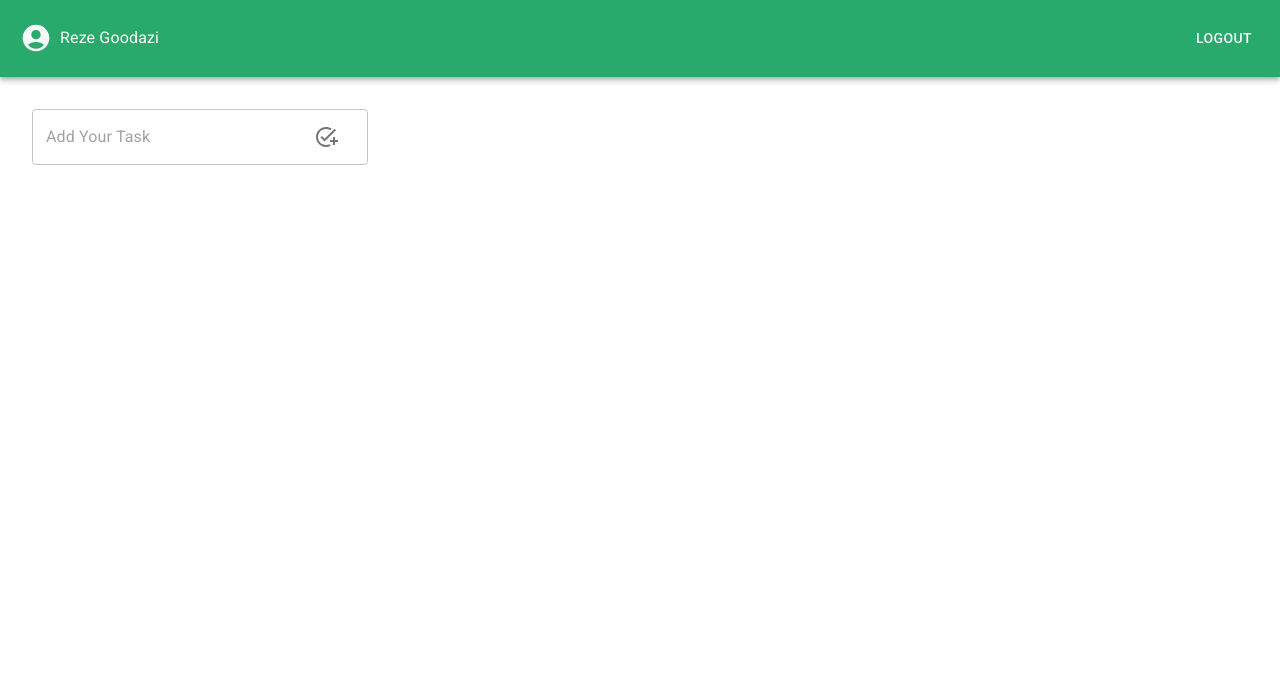
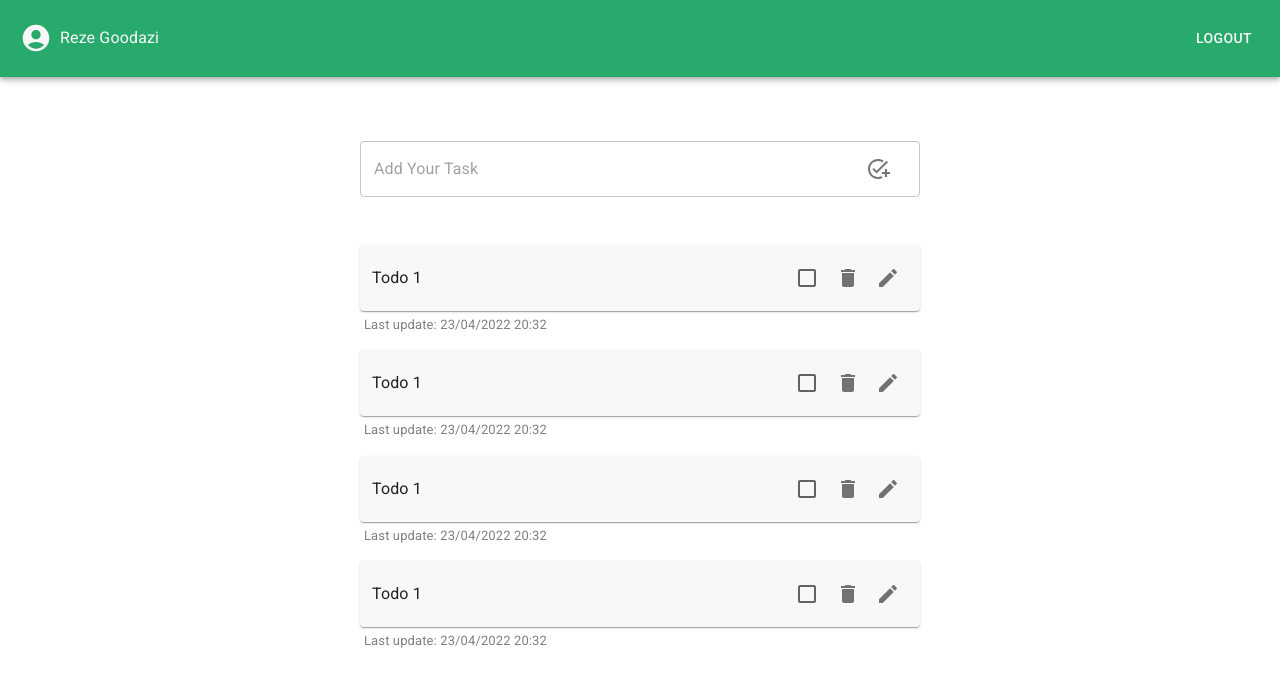
Before and after one commit to reza-goodarzi/todo-app, a Next.js app: page / in a window 1280 px wide. Shown: the top 686 px of the page. Built offline with nearby package versions, Linux system fonts and the light colour scheme.

Commit message:
Compelete Ui

```diff
--- a/src/components/NewTodo.js
+++ b/src/components/NewTodo.js
@@ -1,11 +1,18 @@
+import styled from "@emotion/styled";
 import { AddCircle, AddTask } from "@mui/icons-material";
 import { Box, IconButton, InputAdornment, TextField } from "@mui/material";
 import React from "react";
 
 function NewTodo() {
   return (
-    <form>
-      <Box item sx={{ width: 400, p: 4 }}>
+    <FormStyle>
+      <Box
+        item
+        sx={{
+          width: { xs: "100%", sm: 560 },
+          padding: { xs: "64px 16px 32px", sm: "64px 0 32px" },
+        }}
+      >
         <TextField
           fullWidth
           variant="outlined"
@@ -22,8 +29,15 @@ function NewTodo() {
           }}
         />
       </Box>
-    </form>
+    </FormStyle>
   );
 }
 
 export default NewTodo;
+
+const FormStyle = styled.form`
+  width: 100%;
+  display: flex;
+  align-items: center;
+  justify-content: center;
+`;
--- /dev/null
+++ b/src/components/TodoItem.js
@@ -0,0 +1,43 @@
+import { Delete, Edit } from "@mui/icons-material";
+import { Box, Checkbox, IconButton, ListItem, Paper, Typography } from "@mui/material";
+import React from "react";
+
+function TodoItem({ todo }) {
+  return (
+    <ListItem
+      sx={{
+        display: "flex",
+        flexDirection: "column",
+        alignItems: "start",
+      }}
+    >
+      <Paper
+        sx={{
+          display: "flex",
+          p: 1.5,
+          alignItems: "center",
+          width: { xs: "100%", sm: 560 },
+          justifyContent: "space-between",
+        }}
+        elevation={1}
+      >
+        {/* <Typography sx={{ textDecoration: "line-through  #28aa6c", color: "primary.main" }}> */}
+        <Typography>Todo 1</Typography>
+        <Box>
+          <Checkbox />
+          <IconButton>
+            <Delete />
+          </IconButton>
+          <IconButton>
+            <Edit />
+          </IconButton>
+        </Box>
+      </Paper>
+      <Typography sx={{ color: "gray", fontSize: "small", mt: 0.5, ml: 0.5 }}>
+        Last update: 23/04/2022 20:32
+      </Typography>
+    </ListItem>
+  );
+}
+
+export default TodoItem;
--- /dev/null
+++ b/src/components/Todos.js
@@ -0,0 +1,16 @@
+import { List } from "@mui/material";
+import React from "react";
+import TodoItem from "./TodoItem";
+
+function Todos() {
+  return (
+    <List sx={{ width: { xs: "100%", sm: "auto" } }}>
+      <TodoItem />
+      <TodoItem />
+      <TodoItem />
+      <TodoItem />
+    </List>
+  );
+}
+
+export default Todos;
--- a/src/pages/index.js
+++ b/src/pages/index.js
@@ -1,6 +1,8 @@
+import { Box } from "@mui/material";
 import Head from "next/head";
 import Layout from "../components/Layout";
 import NewTodo from "../components/NewTodo";
+import Todos from "../components/Todos";
 
 export default function Home() {
   return (
@@ -10,7 +12,10 @@ export default function Home() {
         <meta name="description" content="Manage your todo's" />
         <link rel="icon" href="/favicon.ico" />
       </Head>
-      <NewTodo />
+      <Box sx={{ display: "flex", flexDirection: "column", alignItems: "center" }}>
+        <NewTodo />
+        <Todos />
+      </Box>
     </Layout>
   );
 }
```
